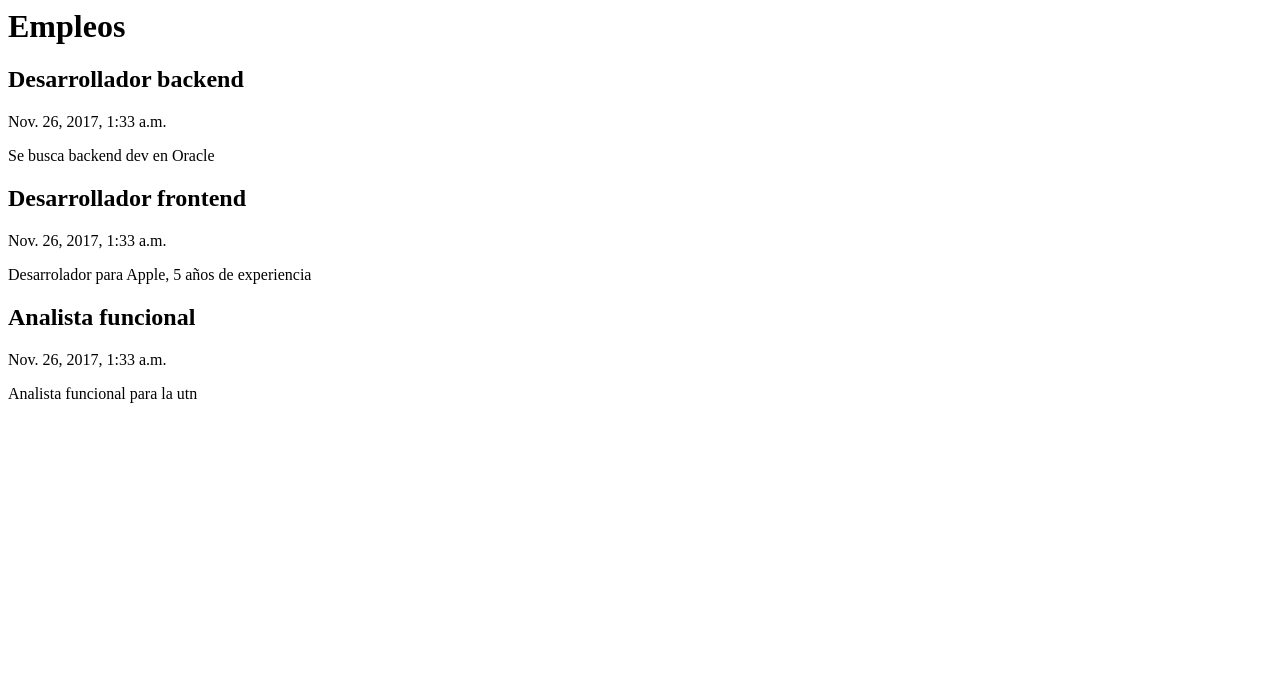
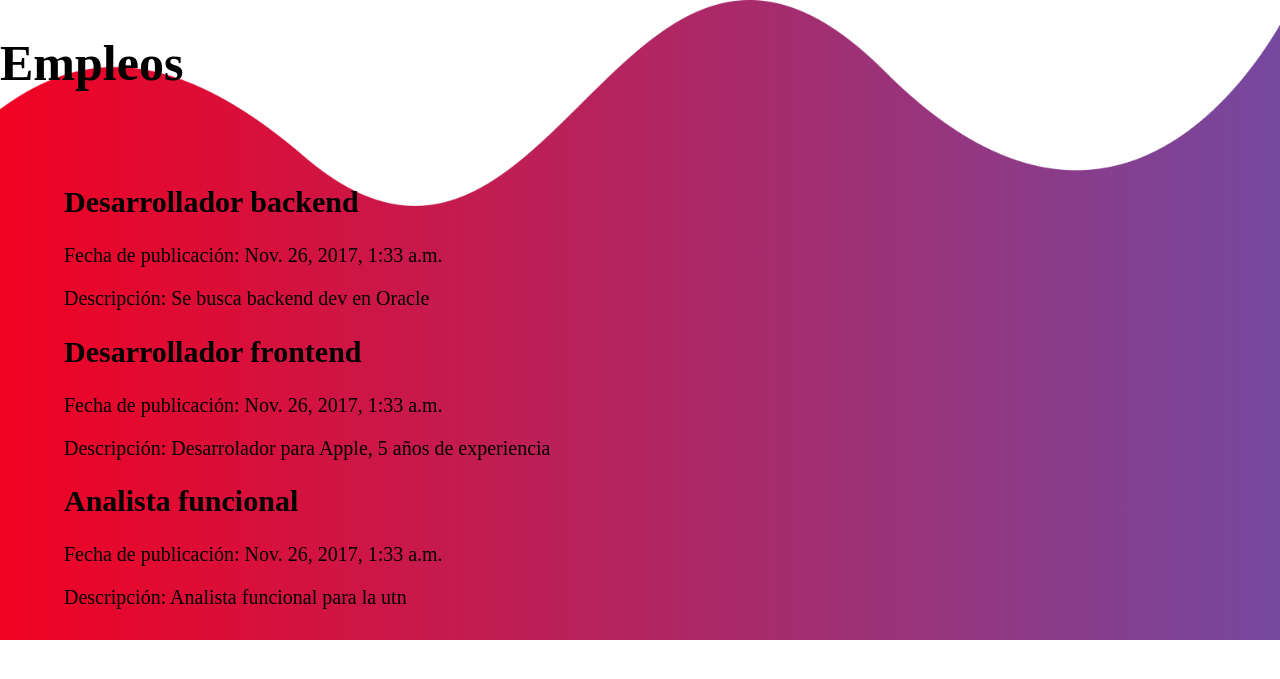
Before and after one commit to IGazzaniga/TP-Agiles, a Django app: page /jobs.html in a window 1280 px wide. Shown: the top 679 px of the page. Run offline with Django 3.2, Linux system fonts and the light colour scheme; data comes from the database, SQL or seed files in the repository; some web fonts are replaced.

Commit message:
Se añade CSS a Jobs y I+D

```diff
--- /dev/null
+++ b/mysite/web/static/web/css/jobs.css
@@ -0,0 +1,41 @@
+.container-jobs{
+    width: auto;
+    display: block;
+    overflow: hidden;
+    background:linear-gradient(90deg, #F00222, #75489F);
+    position: relative;
+    height: 50vw;
+    min-height: 100% !important;
+}
+.empleos{
+    position: relative;
+    top: 20vh;
+    left: 0vw;
+    width: 90vw;
+    font-size: 20px;
+    margin: auto;
+}
+a{
+    color: black;
+}
+a:hover{
+    color:#231E6D;
+}
+.container-jobs:before{
+    content: '';
+    position: absolute;
+    top: 0;
+    left: 0;
+    width: 100vw;
+    height: 250px;
+    background:url(../img/wave3.png);
+    background-size:100%;
+    background-repeat:no-repeat;
+    z-index: 0;
+}
+
+.container-jobs h1{
+    position: absolute;
+    z-index: 100;
+    font-size: 50px;
+}
--- a/mysite/web/static/web/css/style.css
+++ b/mysite/web/static/web/css/style.css
@@ -7,6 +7,8 @@
 @import 'horarios.css';
 @import 'bibliografia.css';
 @import 'nosotros.css';
+@import 'id.css';
+@import 'jobs.css';
 
 
 
--- a/mysite/web/templates/web/jobs.html
+++ b/mysite/web/templates/web/jobs.html
@@ -1,10 +1,24 @@
 <!-- Empleos -->
-
-<div class="container-nov" id="jobs">
-    <h1>Empleos</h1>
-    {% for trabajo in trabajos %}
-      <h2>{{trabajo.titulo}}</h2>
-        <p>{{trabajo.fechaP}}</p>
-        <p>{{trabajo.descripcion}}</p>
-    {% endfor %}
-</div>
+{% load staticfiles %}
+<!DOCTYPE html>
+<html>
+    <head>
+        <title>Metodologías Ágiles | Bolsa de trabajo</title>
+		<meta charset="utf-8" />
+		<meta name="viewport" content="width=device-width, initial-scale=1" />
+		{% load static %}
+        <link rel="stylesheet" href="{% static 'web/css/style.css' %}">
+    </head>
+    <body>
+        <div class="container-jobs" id="jobs">
+            <h1>Empleos</h1>
+            <div class="empleos">
+            {% for trabajo in trabajos %}
+                <h2>{{trabajo.titulo}}</h2>
+                <p>Fecha de publicación: {{trabajo.fechaP}}</p>
+                <p>Descripción: {{trabajo.descripcion}}</p>
+            {% endfor %}
+            </div>
+        </div>
+    </body>
+</html>
```
Also changed, not shown: mysite/web/static/web/css/id.css (added, +41 -0 lines), mysite/web/templates/web/id.html (+15 -1 lines), mysite/db.sqlite3.
